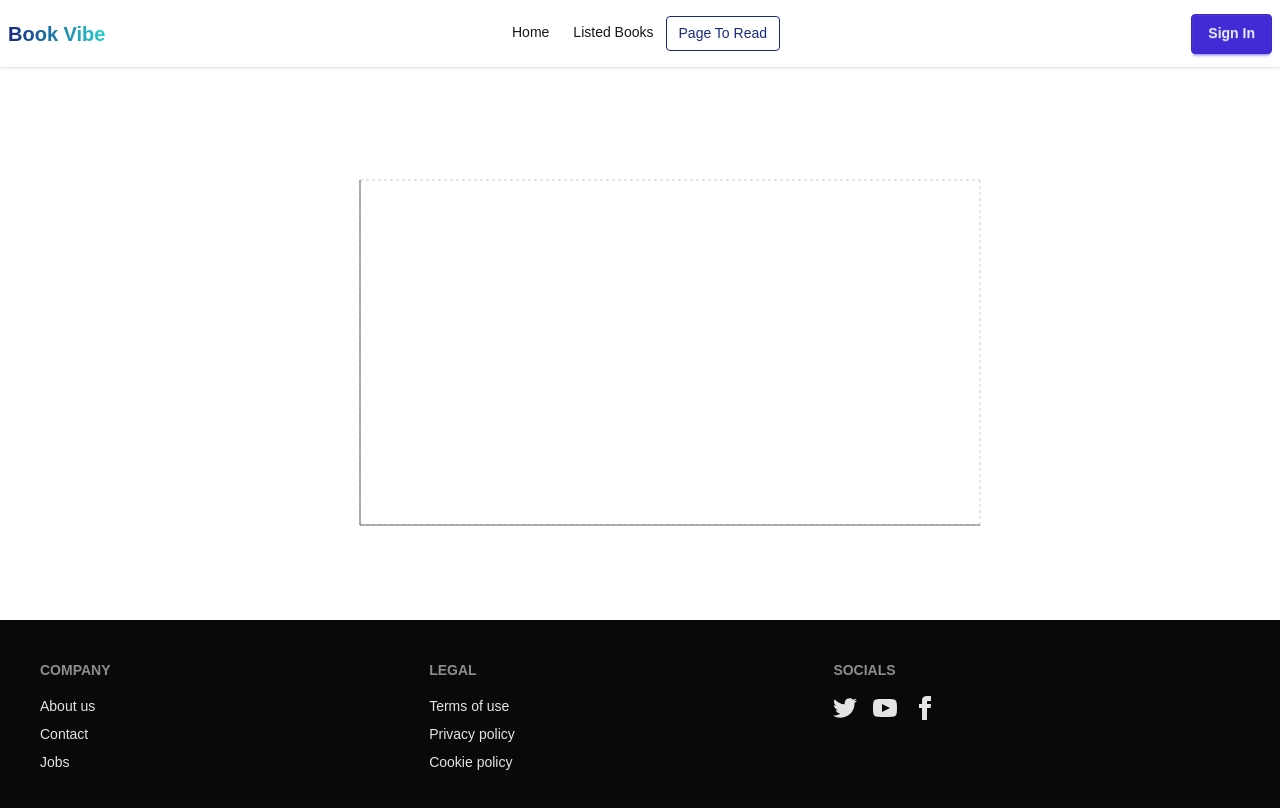
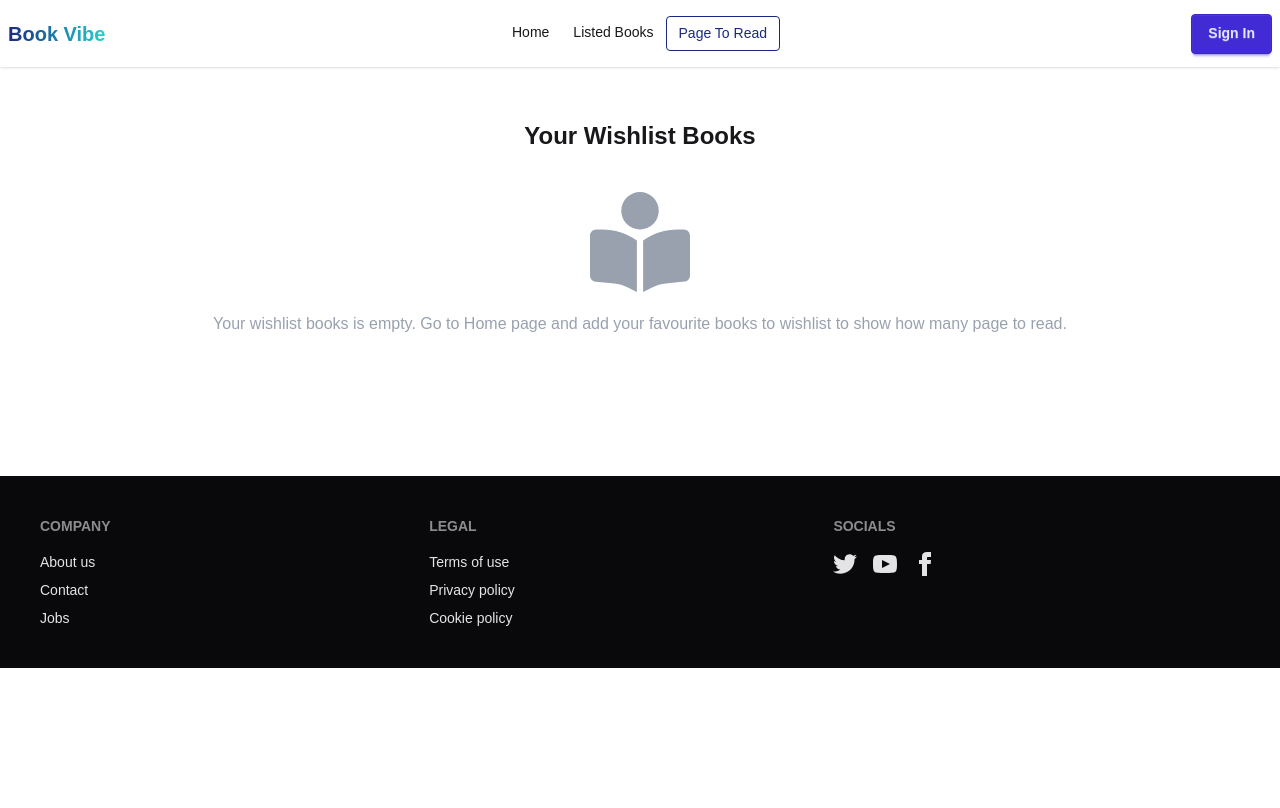
Before and after one commit to nayon-kumar/book-vibe, a React (Vite) app: page /page-to-read in a window 1280 px wide. Shown: the top 808 px of the page. Built offline with nearby package versions, Linux system fonts and the light colour scheme.

Commit message:
Page to read page designed

```diff
--- a/src/pages/PageToRead/PageToRead.jsx
+++ b/src/pages/PageToRead/PageToRead.jsx
@@ -1,4 +1,5 @@
 import { useContext } from "react";
+import { FaBookOpenReader } from "react-icons/fa6";
 import {
   BarChart,
   Bar,
@@ -68,7 +69,22 @@ const PageToRead = () => {
     myData.push(newObj);
   }
   return (
-    <div className="mt-40">
+    <div className="mt-30">
+      <div className="text-center">
+        <h4 className="font-bold text-2xl mb-10 ">Your Wishlist Books</h4>
+      </div>
+      {wishlistBooks.length === 0 ? (
+        <>
+          <div className="flex flex-col items-center justify-center pb-20">
+            <FaBookOpenReader className="text-gray-400" size={100} />
+            <p className="mt-5 text-gray-400 text-center">
+              Your wishlist books is empty. Go to Home page and add your
+              favourite books to wishlist to show how many page to read.
+            </p>
+          </div>
+        </>
+      ) : (
+        <>
           <div
             style={{
               width: "100%",
@@ -93,6 +109,8 @@ const PageToRead = () => {
               </BarChart>
             </ResponsiveContainer>
           </div>
+        </>
+      )}
     </div>
   );
 };
```
Lines whose indentation alone changed are shown as unchanged.
